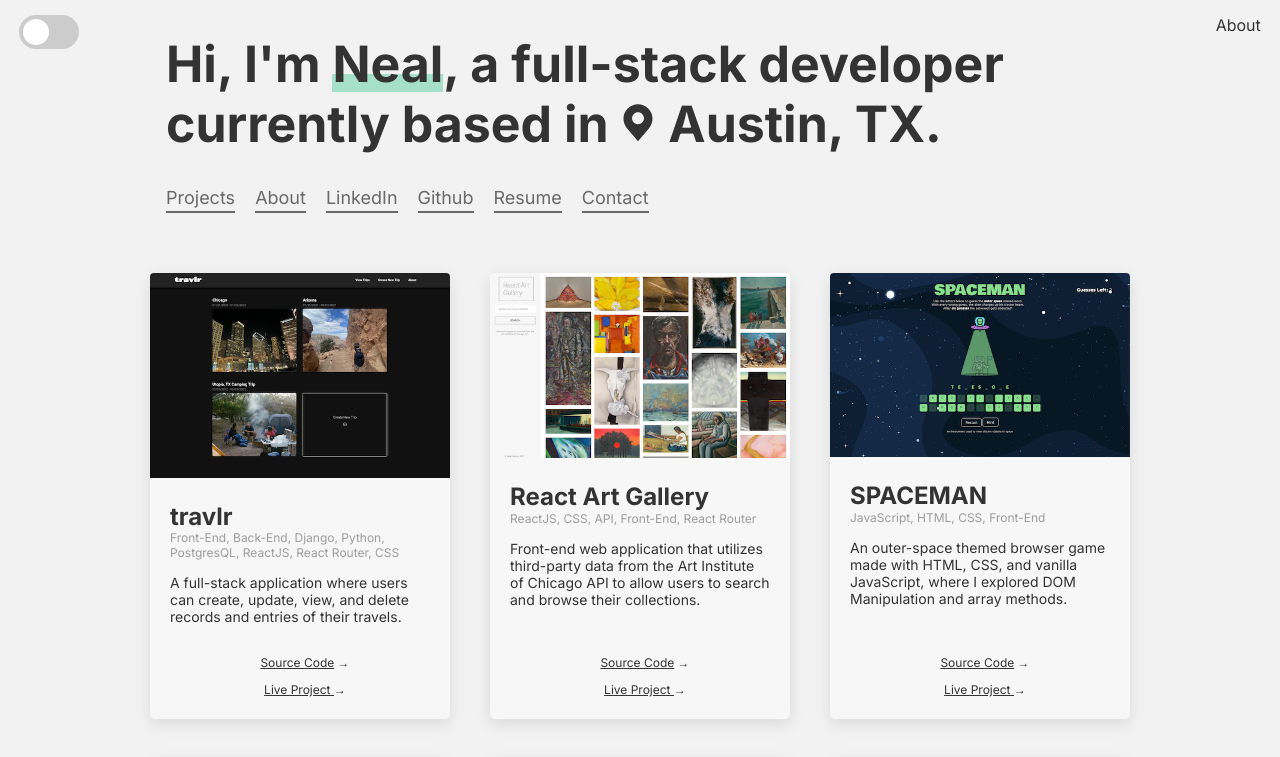
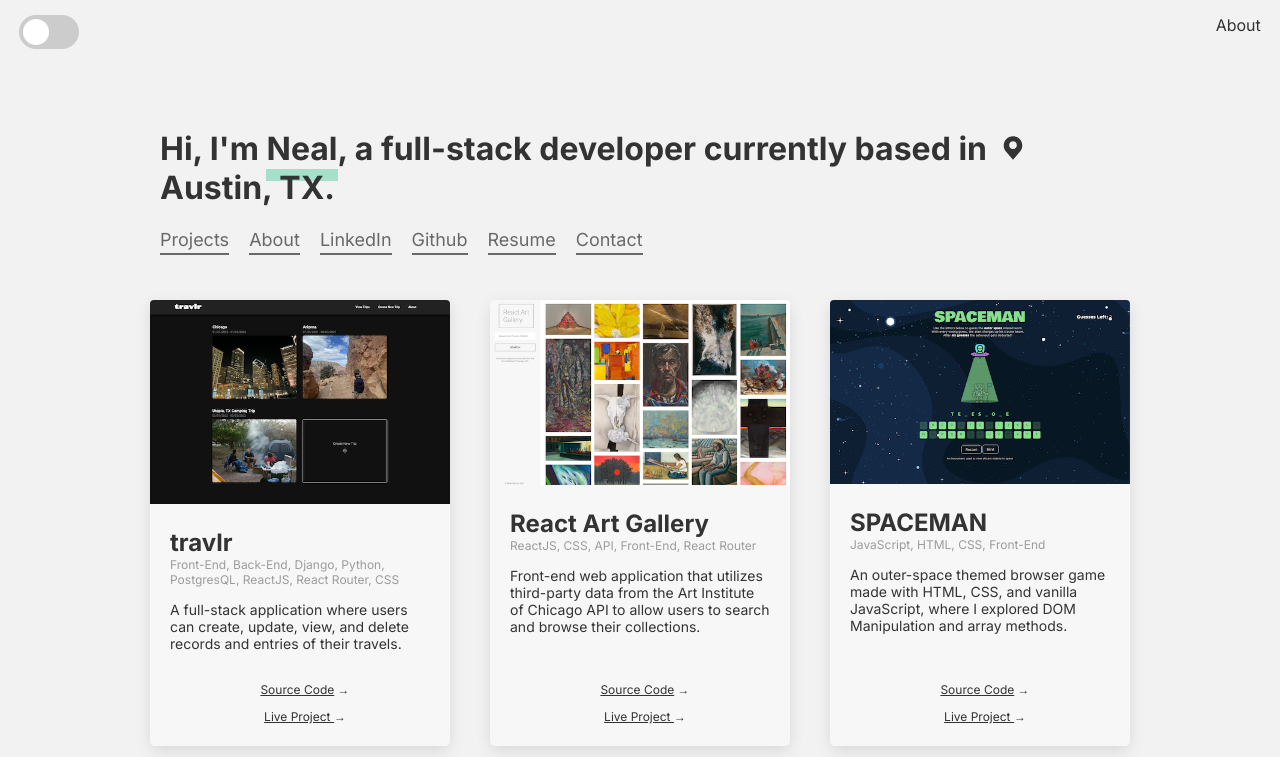
Before and after one commit to NealGarcia/react-portfolio-site, a React (Create React App) app: page / in a window 1280 px wide. Shown: the top 757 px of the page. Built offline with nearby package versions, Linux system fonts and the light colour scheme.

Commit message:
hero banner work

```diff
--- a/src/App.js
+++ b/src/App.js
@@ -3,13 +3,14 @@ import Projects from './components/Projects.js'
 import Footer from './components/Footer.js'
 import About from './components/About.js'
 import Nav from './components/Nav.js'
-
+import Hero from './components/Hero.js'
 
 function App() {
   return (
     <div className="App">
       <Nav/>
-      <Header/>
+      <Hero/>
+      {/* <Header/> */}
       <Projects/>
       <About/>
       <Footer/>
--- /dev/null
+++ b/src/components/Hero.js
@@ -0,0 +1,32 @@
+import React, { useState }from 'react';
+import resume from '../assets/resume.pdf'
+import DarkMode from './DarkMode';
+import { Link, animateScroll as scroll } from "react-scroll";
+import { ReactComponent as Pin } from '../assets/pin.svg'
+import "react-toggle/style.css"
+import "../styles/hero.css"
+
+
+function Hero(props) {
+
+    return (
+        <div>
+            <div className = "heroBanner">
+                <h1 className = "heroTitle">
+                Hi, I'm <span id = "name">Neal</span>, a full-stack developer currently based in <Pin id = "pin"/> Austin, TX.
+                </h1>
+                <ul className = "nav">
+                    <li><a href="#projects">Projects</a></li>
+                    <li><a href="#about">About</a>
+                    </li>
+                    <li><a href = "https://www.linkedin.com/in/nealgarcia" target="_blank" rel="noreferrer">LinkedIn</a></li>
+                    <li><a href = "https://github.com/neal-garcia95" target="_blank" rel="noreferrer">Github</a></li>
+                    <li><a href={resume} target='_blank' rel='noopener noreferrer'>Resume</a></li>
+                    <li><a href = "mailto: nathnlgarcia@gmail.com" >Contact</a></li>
+                </ul>
+            </div>
+        </div>
+    );
+}
+
+export default Hero;
--- a/src/components/Projects.js
+++ b/src/components/Projects.js
@@ -68,7 +68,7 @@ const projects = [
 
 function Projects(props) {
     return (
-        <div className = "projects">
+        <div className = "projects" id="projects">
             <div className = "projectsContainer">
                 {projects.map(project => (
                     <div key = {project.id} className = "projectCard">
--- /dev/null
+++ b/src/styles/hero.css
@@ -0,0 +1,6 @@
+.heroBanner{
+    max-width: 960px;
+    margin-left: auto;
+    margin-right: auto;
+    padding-top: 100px;
+}
```
Also changed, not shown: src/components/About.js.
